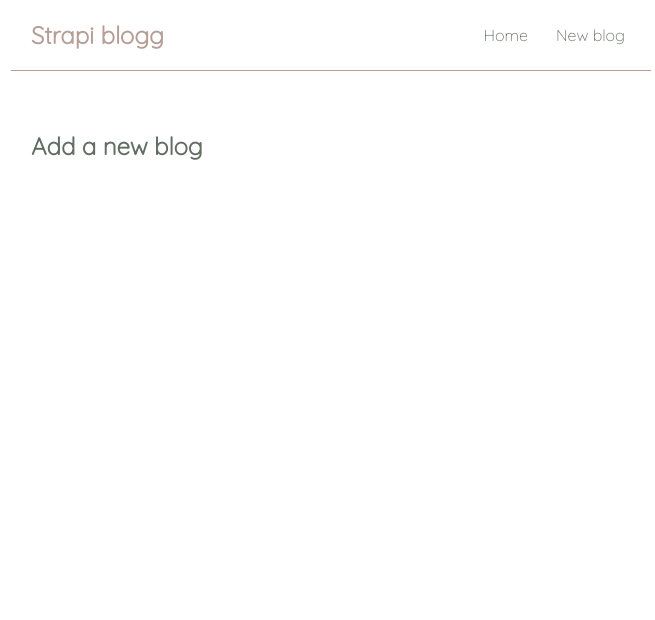
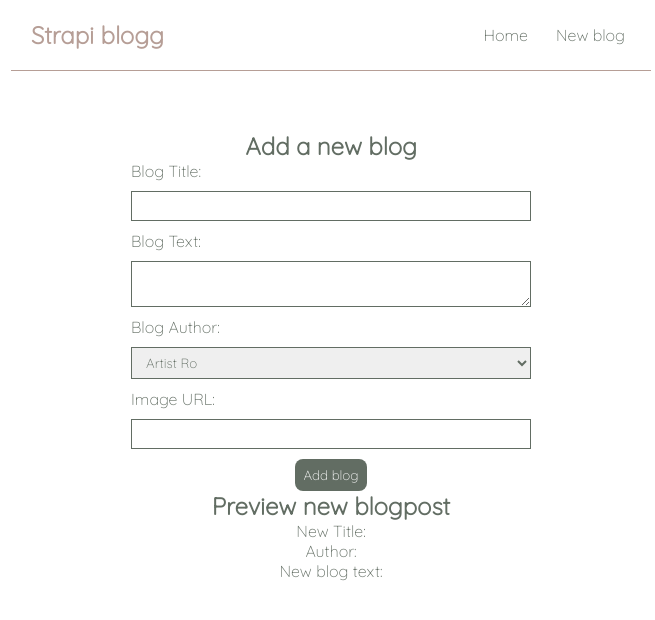
Before and after one commit to KarenJoo/strapi-demo, a React (Create React App) app: page /create in a window 1280 px wide. Shown: the top 620 px of the page, without its empty margins (309-964 px from the left). Built offline with nearby package versions, Linux system fonts and the light colour scheme.

Commit message:
adds create blog form and preview new blogpost

```diff
--- a/src/Create.js
+++ b/src/Create.js
@@ -1,7 +1,68 @@
+import React, { useState } from 'react';
+
 const Create = () => {
+    const [title, setTitle] = useState('');
+    const [body, setBody] = useState('');
+    const [author, setAuthor] = useState('');
+    const [image, setImage] = useState('');
+
+    const handleSubmit = (e) => {
+        e.preventDefault();
+        const blog = { title, body, author, image };
+
+
+
+        // Clear the form fields after submission
+        setTitle('');
+        setBody('');
+        setAuthor('');
+        setImage('');
+    };
+
     return (
         <div className="create">
             <h2>Add a new blog</h2>
+            <form onSubmit={handleSubmit}>
+                <label>Blog Title:</label>
+                <input
+                    type="text"
+                    value={title}
+                    onChange={(e) => setTitle(e.target.value)}
+                    required
+                />
+                <label>Blog Text:</label>
+                <textarea
+                    value={body}
+                    onChange={(e) => setBody(e.target.value)}
+                    required
+                ></textarea>
+                <label>Blog Author:</label>
+                <select
+                    value={author}
+                    onChange={(e) => setAuthor(e.target.value)}
+                >
+                    <option value="Artist Ro">Artist Ro</option>
+                    <option value="Fontains">Fontains</option>
+                    <option value="Laithang">Laithang</option>
+                    <option value="Waldemar Arch">Waldemar Arch</option>
+                </select>
+                <label>Image URL:</label>
+                <input
+                    type="text"
+                    value={image}
+                    onChange={(e) => setImage(e.target.value)}
+                />
+                <button>Add blog</button>
+                <h2>Preview new blogpost</h2>
+                <p>New Title: { title }</p>
+                <p>Author: {author}</p>
+                <p>New blog text: { body }</p>
+                {image && (
+                <div>
+                    <img src={image} alt="Preview" style={{ maxWidth: '100%' }} />
+                </div>
+            )}
+            </form>
         </div>
      );
 }
--- a/src/index.css
+++ b/src/index.css
@@ -69,3 +69,57 @@ img {
 .blog-preview a {
   text-decoration: none;
 }
+
+/* blog details page */
+
+.blog-details h2 {
+font-size:  30px;
+color: var(--secondary-color);
+margin-bottom: 10px;
+}
+
+.blog-details p {
+  font-size: 12px;
+}
+
+.blog-details div {
+  margin: 50px auto;
+}
+
+/* create new blog form */
+.create {
+  max-width: 400px;
+  margin: 0 auto;
+  text-align: center;
+}
+.create label {
+  text-align: left;
+  display: block;
+}
+
+.create input, .create textarea, .create select {
+  width: 100%;
+  padding: 6px 10px;
+  margin: 10px 0;
+  border: 1px solid #626D63;
+  box-sizing: border-box;
+  display: block;
+}
+
+.create button {
+  background: var(--primary-color);
+  color: #fff;
+  border: 0px;
+  padding: 8px;
+  border-radius: 8px;
+  cursor: pointer;
+}
+
+/* .blog-details button {
+  background: var(--secondary-color);
+  color: var(--primary-color);
+  border: 0px;
+  padding: 8px;
+  border-radius: 8px;
+  cursor: pointer;
+} */
```
